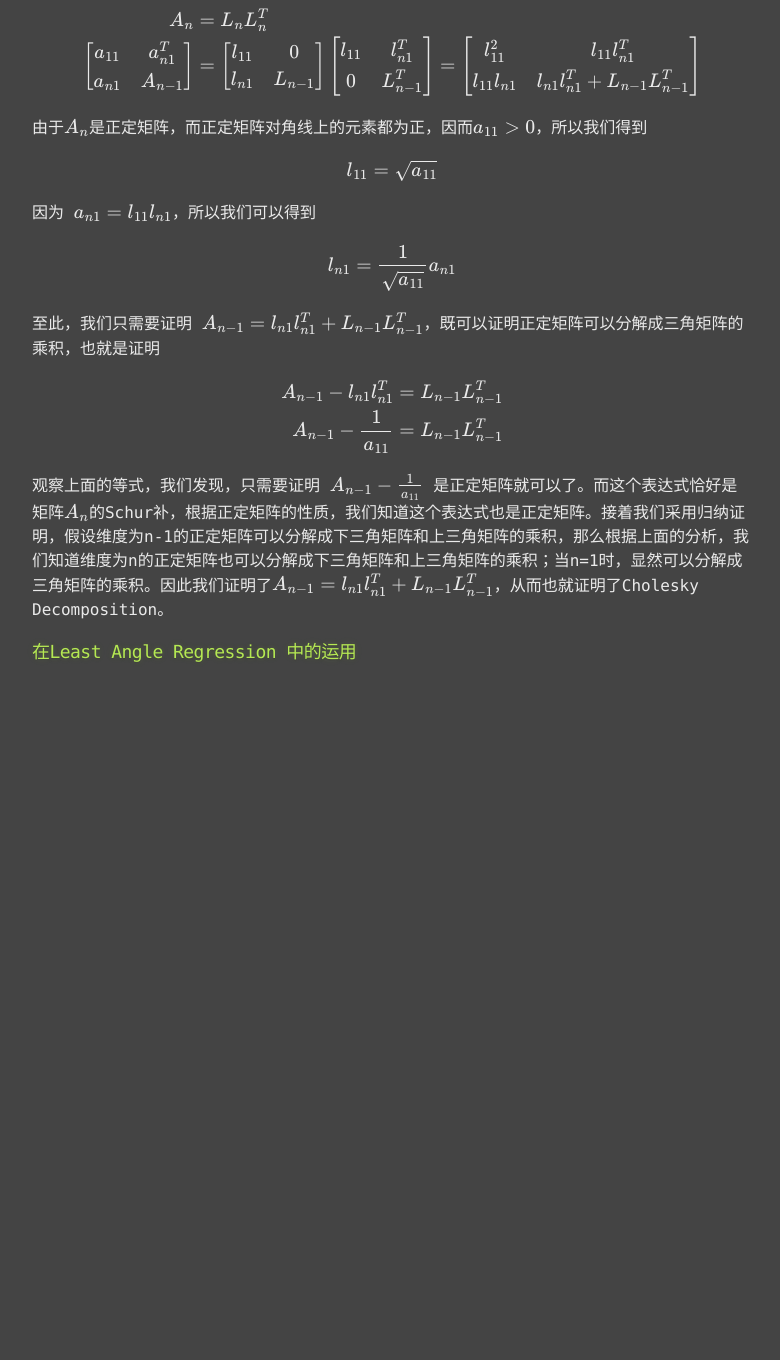
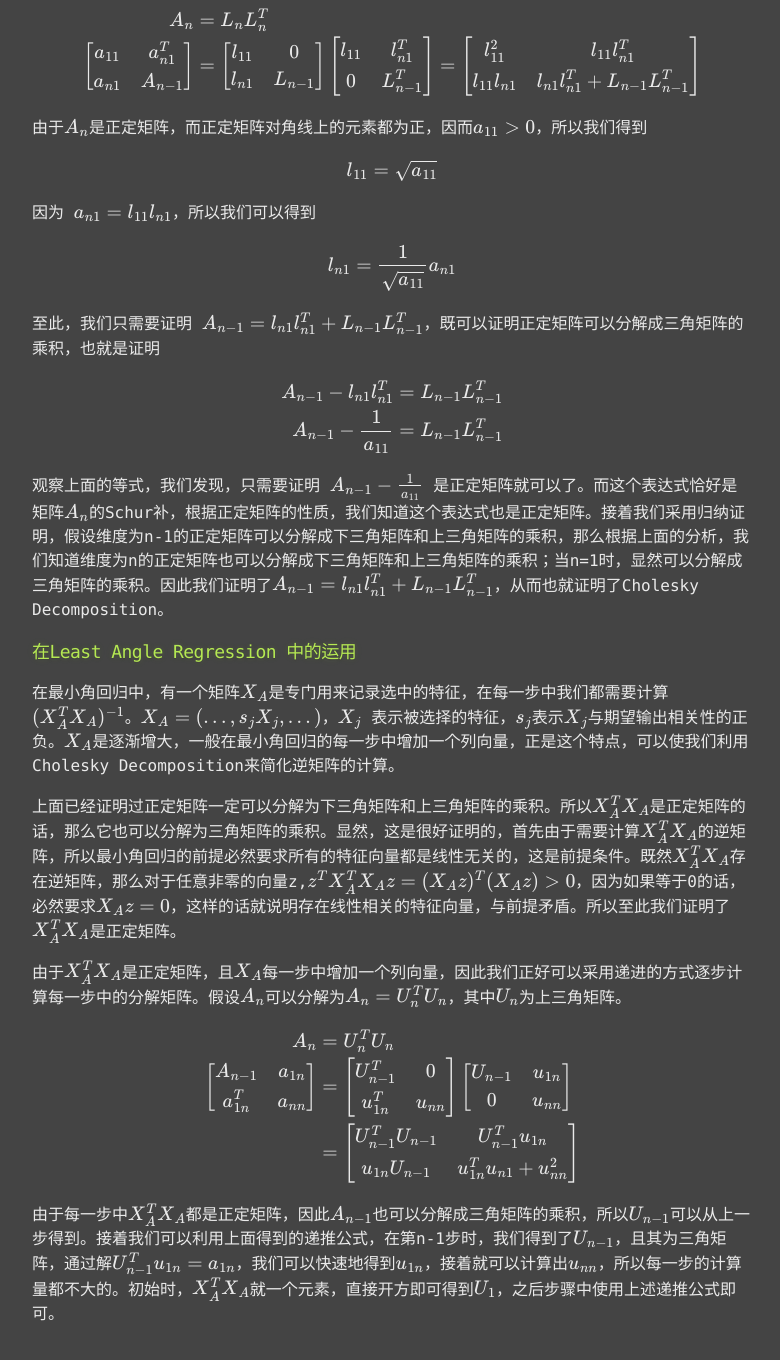
Before and after one commit to mlnotes/mlnotes.github.com, a Jekyll site: the page built from _posts/2013-08-22-cholesky.html, in a window 1280 px wide and 1400 px high, scrolled down 2753 px. Shown: the top 1360 px of the window, without its empty margins (248-1028 px from the left). Built offline with Jekyll 4.4.1, drawn with Linux system fonts in a browser that asks for light colours; formulas are drawn with MathJax 3; comment, search, counter and statistics services are not loaded; before the commit the page ends 3492 px from its top, so only the background shows below that.

Commit message:
Update 2013-08-22-cholesky.html

```diff
--- a/_posts/2013-08-22-cholesky.html
+++ b/_posts/2013-08-22-cholesky.html
@@ -192,3 +192,39 @@ $$\begin{eqnarray*}
 </p>
 
 <h3>在Least Angle Regression 中的运用</h3>
+<p>
+在最小角回归中，有一个矩阵$$$X_A$$$是专门用来记录选中的特征，在每一步中我们都需要计算$$$(X_A^T X_A)^{-1}$$$。$$$X_A = (...,s_jX_j,...) $$$，$$$X_j$$$ 表示被选择的特征，$$$s_j$$$表示$$$X_j$$$与期望输出相关性的正负。$$$X_A$$$是逐渐增大，一般在最小角回归的每一步中增加一个列向量，正是这个特点，可以使我们利用Cholesky Decomposition来简化逆矩阵的计算。
+</p>
+
+<p>
+上面已经证明过正定矩阵一定可以分解为下三角矩阵和上三角矩阵的乘积。所以$$$ X_A^T X_A$$$是正定矩阵的话，那么它也可以分解为三角矩阵的乘积。显然，这是很好证明的，首先由于需要计算$$$X_A^TX_A$$$的逆矩阵，所以最小角回归的前提必然要求所有的特征向量都是线性无关的，这是前提条件。既然$$$X_A^TX_A$$$存在逆矩阵，那么对于任意非零的向量z,$$$z^T X_A^T X_A z = (X_Az)^T(X_Az) > 0$$$，因为如果等于0的话，必然要求$$$X_Az = 0$$$，这样的话就说明存在线性相关的特征向量，与前提矛盾。所以至此我们证明了$$$X_A^T X_A$$$是正定矩阵。
+</p>
+
+<p>
+由于$$$X_A^T X_A$$$是正定矩阵，且$$$X_A$$$每一步中增加一个列向量，因此我们正好可以采用递进的方式逐步计算每一步中的分解矩阵。假设$$$A_n$$$可以分解为$$$A_n= U_n^T U_n$$$，其中$$$U_n$$$为上三角矩阵。
+</p>
+
+$$\begin{eqnarray*}
+	A_n &=& U_n^T U_n \\
+	\begin{bmatrix}
+		A_{n-1} & a_{1n} \\
+		a_{1n}^T & a_{nn}
+	\end{bmatrix} &=& \begin{bmatrix}
+						U_{n-1}^T & 0 \\
+						u_{1n}^T & u_{nn}
+					  \end{bmatrix}
+					  \begin{bmatrix}
+					  	U_{n-1} & u_{1n} \\
+						0 & u_{nn}
+					  \end{bmatrix} \\
+
+				&=& \begin{bmatrix}
+						U_{n-1}^T U_{n-1} & U_{n-1}^T u_{1n} \\
+						u_{1n} U_{n-1} & u_{1n}^T u_{n1} + u_{nn}^2
+
+				    \end{bmatrix}
+
+\end{eqnarray*} $$
+
+<p>
+由于每一步中$$$X_A^TX_A$$$都是正定矩阵，因此$$$A_{n-1}$$$也可以分解成三角矩阵的乘积，所以$$$U_{n-1}$$$可以从上一步得到。接着我们可以利用上面得到的递推公式，在第n-1步时，我们得到了$$$U_{n-1}$$$，且其为三角矩阵，通过解$$$U_{n-1}^T u_{1n} = a_{1n} $$$，我们可以快速地得到$$$u_{1n}$$$，接着就可以计算出$$$u_{nn}$$$，所以每一步的计算量都不大的。初始时，$$$X_A^TX_A$$$就一个元素，直接开方即可得到$$$U_1$$$，之后步骤中使用上述递推公式即可。
```
Also changed, not shown: other parts of _posts/2013-08-22-cholesky.html (+1 -1 lines).
